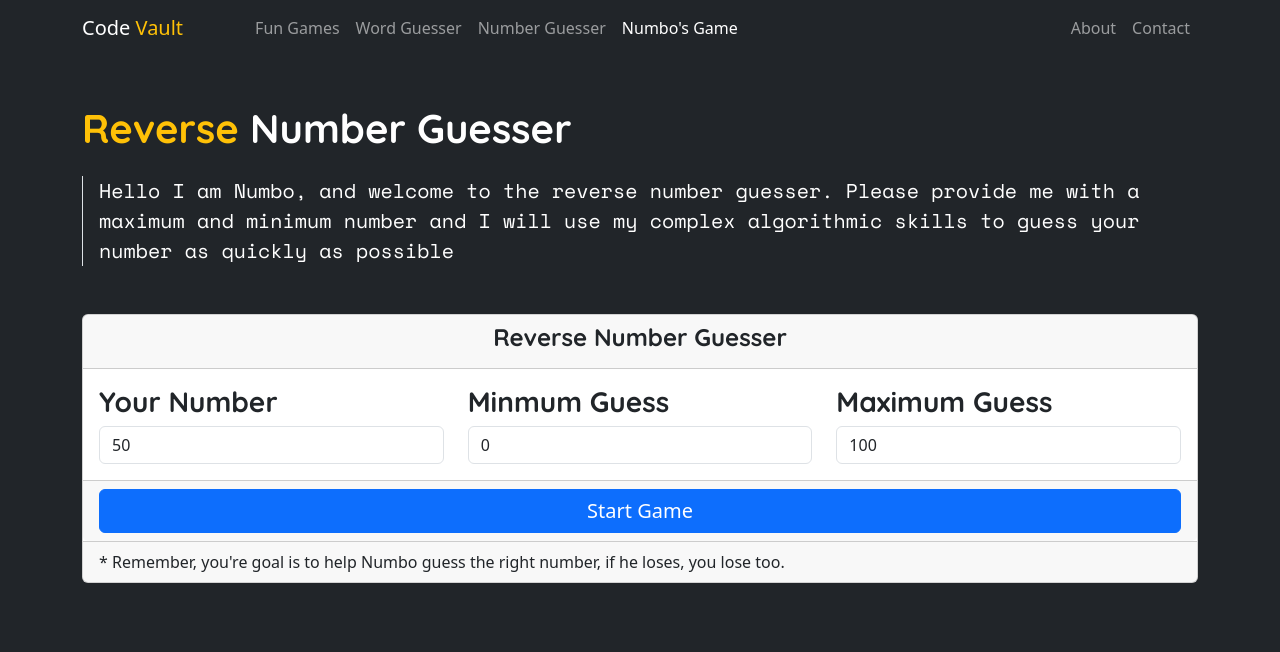
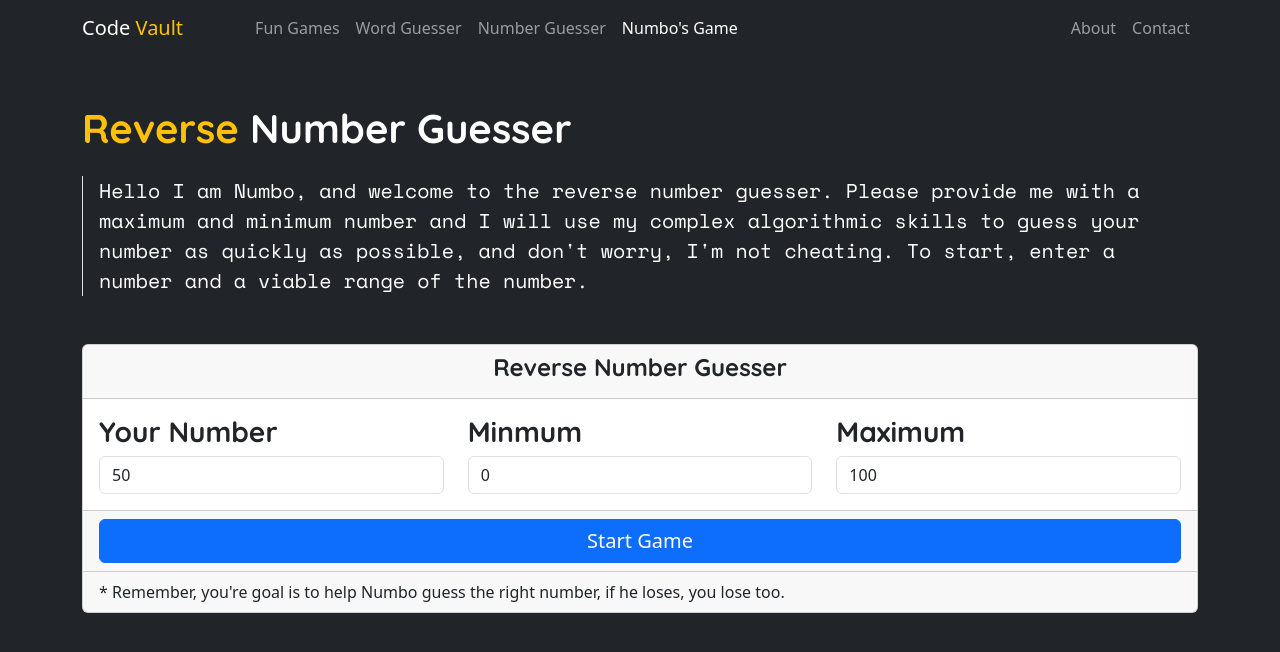
Before and after one commit to Oded2/Code-Vault, a SvelteKit app: page /fun-games/reversenumberguess in a window 1280 px wide. Shown: the top 652 px of the page. Built offline with nearby package versions, Linux system fonts and the light colour scheme; a web font is replaced by a local one.

Commit message:
Made ui better for smaller screens

```diff
--- a/src/routes/fun-games/reversenumberguess/+page.svelte
+++ b/src/routes/fun-games/reversenumberguess/+page.svelte
@@ -150,7 +150,7 @@
     </h1>
     <div class="border-start ps-3 my-4">
       <p class="font-google-space-mono fs-5">
-        {newDescription}
+        {description}
       </p>
     </div>
 
@@ -178,11 +178,11 @@
                 >
               </div>
               <div class="col">
-                <h3 class="font-google-quicksand fw-bold">Minmum Guess</h3>
+                <h3 class="font-google-quicksand fw-bold">Minmum</h3>
                 <input type="number" class="form-control" bind:value={minNum} />
               </div>
               <div class="col">
-                <h3 class="font-google-quicksand fw-bold">Maximum Guess</h3>
+                <h3 class="font-google-quicksand fw-bold">Maximum</h3>
                 <input type="number" class="form-control" bind:value={maxNum} />
               </div>
             </div>
```
